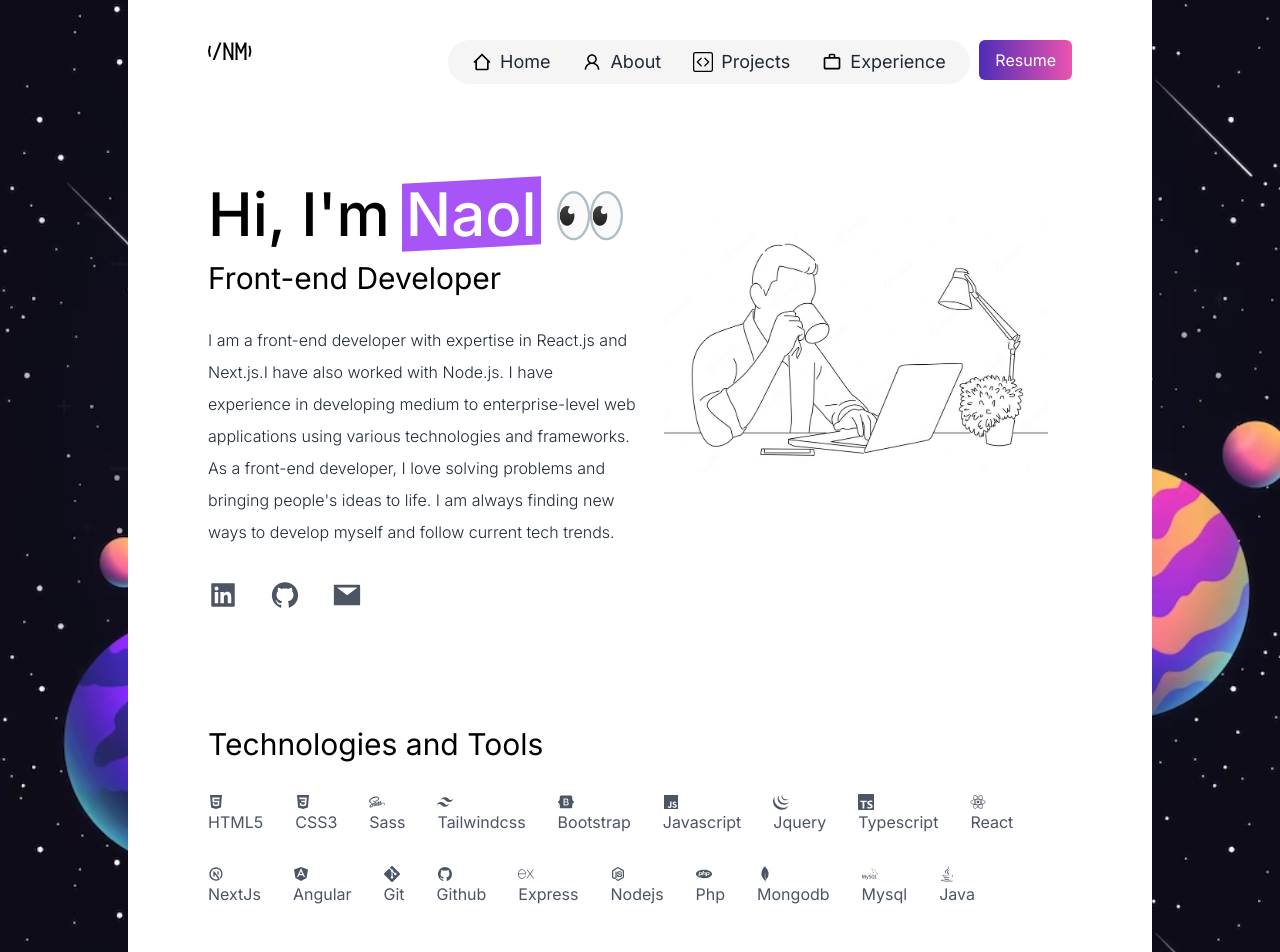
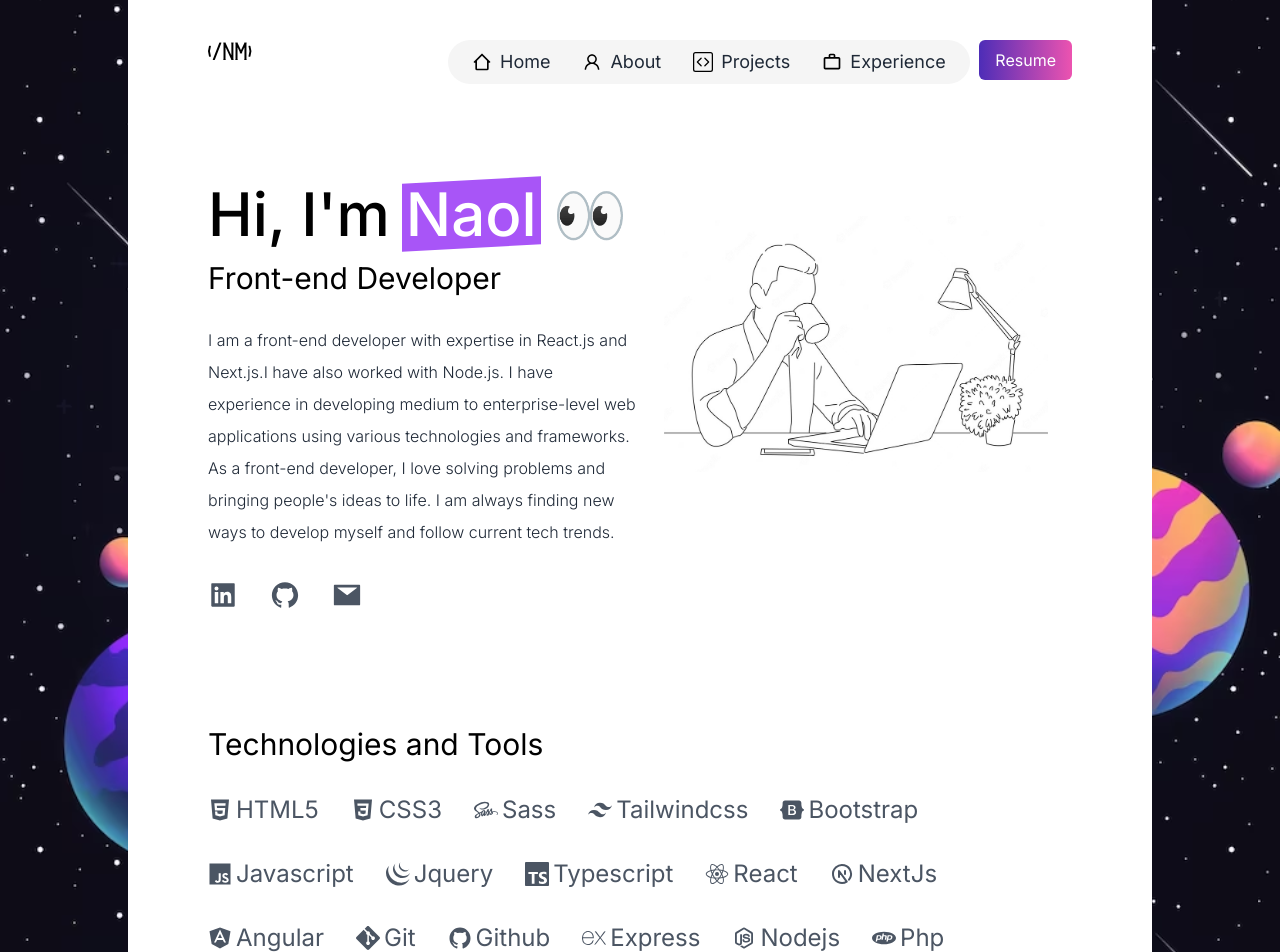
Before and after one commit to naolmelesse/portfolio, a Next.js app: page / in a window 1280 px wide. Shown: the top 952 px of the page. Built offline with nearby package versions, Linux system fonts and the light colour scheme.

Commit message:
made some sections responsive

```diff
--- a/app/components/Contact.tsx
+++ b/app/components/Contact.tsx
@@ -25,7 +25,7 @@ export default function Contact(){
         backgroundImage: `url('/space-2.jpg')`
         }}>
             <h2 className="text-[4rem] text-center font-semibold mb-4">Make Contact</h2>
-        <div className="w-1/2 p-6">
+        <div className="lg:w-1/2 p-6">
             <form onSubmit={handleSubmit}>
                 <div className="mb-4">
                     <label htmlFor="name" className="block text-gray-100 font-medium mb-2">Name</label>
--- a/app/components/Intro.tsx
+++ b/app/components/Intro.tsx
@@ -8,8 +8,8 @@ import {
 
 export default function Intro(){
     return(
-        <div className='  lg:flex text py-14'>
-            <div className="w-[50%]">
+        <div className='flex flex-col  lg:flex-row text py-14'>
+            <div className="lg:w-[50%]">
                 <h2 className=' text-5xl py-2 font-medium md:text-6xl'>Hi, I'm    <span className="before:block before:absolute before:-inset-1 before:-skew-y-3 before:bg-purple-500 relative inline-block">
                         <span className="relative text-white">Naol</span>
                     </span> 👀
@@ -22,7 +22,7 @@ export default function Intro(){
                     I love solving problems and bringing people's ideas to life. I am always finding new ways
                     to develop myself and follow current tech trends.
                 </p>
-                <div className="text-3xl flex justify-start gap-8 py-3 text-gray-600">
+                <div className="text-3xl flex justify-center lg:justify-start gap-8 py-3 text-gray-600">
                     <a className="hover:text-gray-800 transition duration-400" target="_blank" href="https://www.linkedin.com/in/naol-melesse-706585226/"><AiFillLinkedin /></a>
                     <a className="hover:text-gray-800 transition duration-400" target="_blank" href="https://www.github.com/naolmelesse"><AiFillGithub /></a>
                     <a className="hover:text-gray-800 transition duration-400" target="_blank" href="mailto:naolmelesse91@gmail.com"><AiFillMail /></a>
--- a/app/components/Skills.tsx
+++ b/app/components/Skills.tsx
@@ -28,25 +28,25 @@ export default function Skills() {
         <div className="py-8">
             <p className="text-3xl py-4">Technologies and Tools</p>
             <div className="flex gap-8 py-4 flex-wrap">
-                <div className="text-gray-600" ><IoLogoHtml5 /> <p>HTML5</p></div>
-                <div className="text-gray-600" ><IoLogoCss3 /> <p>CSS3</p></div>
-                <div className="text-gray-600" ><IoLogoSass /> <p>Sass</p></div>
-                <div className="text-gray-600" ><SiTailwindcss /> <p>Tailwindcss</p></div>
-                <div className="text-gray-600" ><SiBootstrap /> <p>Bootstrap</p></div>
-                <div className="text-gray-600" ><IoLogoJavascript /> <p>Javascript</p></div>
-                <div className="text-gray-600" ><SiJquery /> <p>Jquery       </p></div>
-                <div className="text-gray-600" ><SiTypescript /> <p>Typescript       </p></div>
-                <div className="text-gray-600" ><IoLogoReact /> <p>React</p></div>
-                <div className="text-gray-600" ><TbBrandNextjs /> <p>NextJs</p></div>
-                <div className="text-gray-600" ><IoLogoAngular /> <p>Angular</p></div>
-                <div className="text-gray-600" ><SiGit /> <p>Git</p></div>
-                <div className="text-gray-600" ><IoLogoGithub /> <p>Github</p></div>
-                <div className="text-gray-600" ><SiExpress /> <p>Express       </p></div>
-                <div className="text-gray-600" ><IoLogoNodejs /> <p>Nodejs</p></div>
-                <div className="text-gray-600" ><SiPhp /> <p>Php</p></div>
-                <div className="text-gray-600" ><SiMongodb /> <p>Mongodb</p></div>
-                <div className="text-gray-600" ><SiMysql /> <p>Mysql</p></div>
-                <div className="text-gray-600" ><FaJava /> <p>Java</p></div>
+                <div className="text-gray-600 flex items-center text-2xl gap-1" ><IoLogoHtml5 /> <p>HTML5</p></div>
+                <div className="text-gray-600 flex items-center text-2xl gap-1" ><IoLogoCss3 /> <p>CSS3</p></div>
+                <div className="text-gray-600 flex items-center text-2xl gap-1" ><IoLogoSass /> <p>Sass</p></div>
+                <div className="text-gray-600 flex items-center text-2xl gap-1" ><SiTailwindcss /> <p>Tailwindcss</p></div>
+                <div className="text-gray-600 flex items-center text-2xl gap-1" ><SiBootstrap /> <p>Bootstrap</p></div>
+                <div className="text-gray-600 flex items-center text-2xl gap-1" ><IoLogoJavascript /> <p>Javascript</p></div>
+                <div className="text-gray-600 flex items-center text-2xl gap-1" ><SiJquery /> <p>Jquery       </p></div>
+                <div className="text-gray-600 flex items-center text-2xl gap-1" ><SiTypescript /> <p>Typescript       </p></div>
+                <div className="text-gray-600 flex items-center text-2xl gap-1" ><IoLogoReact /> <p>React</p></div>
+                <div className="text-gray-600 flex items-center text-2xl gap-1" ><TbBrandNextjs /> <p>NextJs</p></div>
+                <div className="text-gray-600 flex items-center text-2xl gap-1" ><IoLogoAngular /> <p>Angular</p></div>
+                <div className="text-gray-600 flex items-center text-2xl gap-1" ><SiGit /> <p>Git</p></div>
+                <div className="text-gray-600 flex items-center text-2xl gap-1" ><IoLogoGithub /> <p>Github</p></div>
+                <div className="text-gray-600 flex items-center text-2xl gap-1" ><SiExpress /> <p>Express       </p></div>
+                <div className="text-gray-600 flex items-center text-2xl gap-1" ><IoLogoNodejs /> <p>Nodejs</p></div>
+                <div className="text-gray-600 flex items-center text-2xl gap-1" ><SiPhp /> <p>Php</p></div>
+                <div className="text-gray-600 flex items-center text-2xl gap-1" ><SiMongodb /> <p>Mongodb</p></div>
+                <div className="text-gray-600 flex items-center text-2xl gap-1" ><SiMysql /> <p>Mysql</p></div>
+                <div className="text-gray-600 flex items-center text-2xl gap-1" ><FaJava /> <p>Java</p></div>
 
 
 
--- a/app/components/footer.tsx
+++ b/app/components/footer.tsx
@@ -8,8 +8,8 @@ export default function Footer(){
     return(
         <footer  className='w-4/5 mx-[auto] bg-white py-5 text-gray-700 px-10 md:px-20 lg:px-30'>
             <hr />
-            <div className="flex items-center justify-between">
-                <div className="flex justify-start gap-8 py-3 text-[#000] text-[1.2rem]">
+            <div className="flex flex-col lg:flex-row items-center justify-between">
+                <div className="flex justify-start gap-8 py-3 text-[#000] text-[1.5rem]">
                     <a className="hover:text-gray-800 transition duration-400" target="_blank" href="https://www.linkedin.com/in/naol-melesse-706585226/"><AiFillLinkedin /></a>
                     <a className="hover:text-gray-800 transition duration-400" target="_blank" href="https://www.github.com/naolmelesse"><AiFillGithub /></a>
                     <a className="hover:text-gray-800 transition duration-400" target="_blank" href="mailto:naolmelesse91@gmail.com"><AiFillMail /></a>
```
Also changed, not shown: app/components/Nav.tsx (+5 -5 lines).
